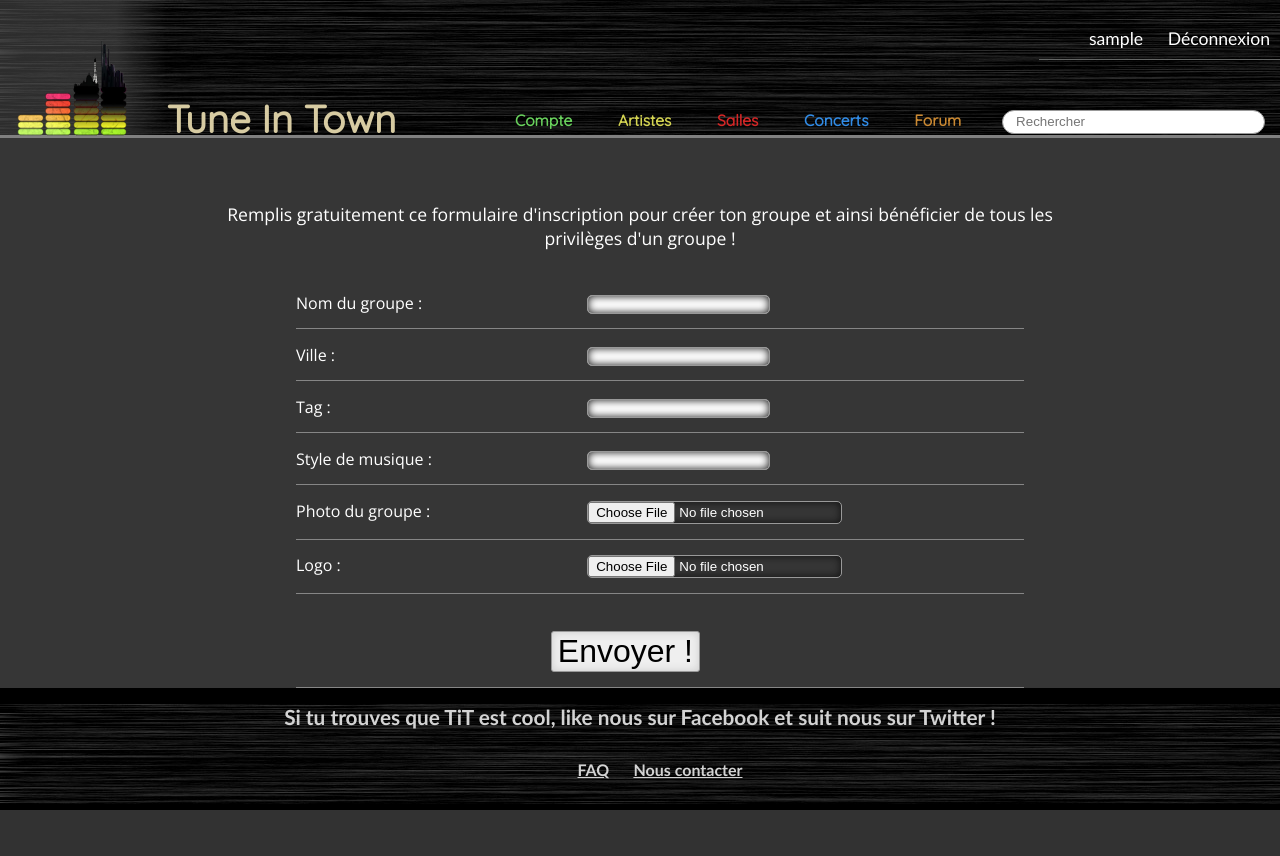
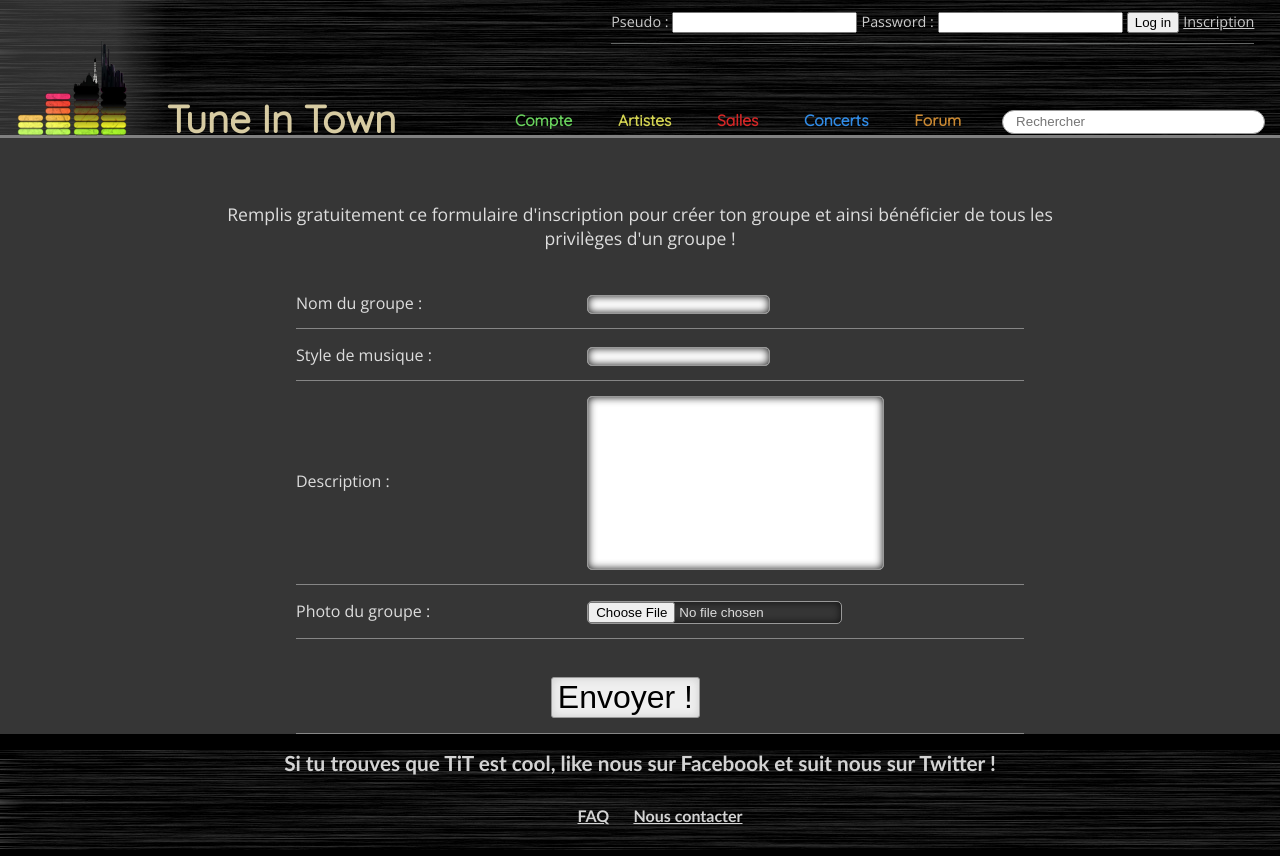
Before and after one commit to baptisteCapart/Site-Web, a PHP site: page /formulairegroupecontrolleur.php in a window 1280 px wide. Before the commit the page ends 810 px from the top, so only its background shows below. Run offline with PHP 8.4, Linux system fonts and the light colour scheme; the visitor is signed in with stand-in values (Sample User, id 1); some web fonts are replaced.

Commit message:
formulaire groupe operationnel en partie

```diff
--- a/controlleurs/formulairegroupecontrolleur.php
+++ b/controlleurs/formulairegroupecontrolleur.php
@@ -1,6 +1,26 @@
 <?php
 
+
+if(!empty($_POST['nomartiste']) AND !empty ($_POST['description']) AND !empty ($_POST['style']) AND !empty ($_POST['photogroupe'])){
+
 require ('../connectbdd.php');
+
+		$nomartiste = mysql_real_escape_string(htmlspecialchars($_POST['nomartiste']));
+		$style = mysql_real_escape_string(htmlspecialchars($_POST['style']));
+		$photogroupe = mysql_real_escape_string(htmlspecialchars($_POST['photogroupe']));
+		$description = mysql_real_escape_string(htmlspecialchars($_POST['description']));
+		$photogroupe ="";
+		if(!empty($_POST['photogroupe'])){
+		$photogroupe = mysql_real_escape_string(htmlspecialchars($_POST['photogroupe']));
+		}
+
+include ('../models/artistemodel.php');
+
+insert($nomartiste, $style ,$description, $photogroupe);
+
+
 include ('../views/formulairegroupe.php');
-
+}else{
+include ('../views/formulairegroupe.php');
+}
  ?>
--- a/views/bannierestyle.css
+++ b/views/bannierestyle.css
@@ -29,11 +29,10 @@
 }
 
 
-
-
-.login
+.form
 {
-	color: white;
+	color: #CACACA;
+	font-family: 'Open Sans' , sans-serif;
 }
 
 .container .form
@@ -41,18 +40,14 @@
 	float: right;
 	padding-top: 10px;
 	margin-right: 2%;
-		border-bottom: 1px solid #646665;
-		padding-bottom: 10px;
-
+	border-bottom: 1px solid #646665;
+	padding-bottom: 10px;
 
 }
 
 .container .form .login
 {
-	font-family: 'Open Sans' , sans-serif;
-	color: #A3A596;
 	font-size: 0.9em;
-
 }
 .container {
 	position: absolute;
@@ -64,10 +59,9 @@
 .sign_in a
 {
 	text-decoration: underline;
-	color : white;
+	color : #CACACA;
+	font-size: 0.9em;
 	font-family: 'Open Sans' , sans-serif;
-	font-size: 0.9em;
-	font-weight: bold;
 
 }
 
@@ -356,7 +350,7 @@
 
 .pseudo a
 {
-	color: white;
+	color: #B9B9B9;
 }
 
 .pseudo a:hover
--- a/views/formulairegroupe.php
+++ b/views/formulairegroupe.php
@@ -4,27 +4,23 @@
 
 		<div id="bienvenue">Remplis gratuitement ce formulaire d'inscription pour créer ton groupe et ainsi bénéficier de tous les privilèges d'un groupe !</div>
 		<div id="formulaire">
-		<form class ="form2" method="post" action="envoiformulaire.php">
+		<form class ="form2" method="post" action="../controlleurs/formulairegroupecontrolleur.php">
 			<ul>
 				<li>
-					<div class="nom_de_salle"><span>Nom du groupe : </span><input class = "textbox" type="text" name="Nom_de_salle" value=""/></div>
+					<div class="nom_de_salle"><span>Nom du groupe : </span><input class = "textbox" type="text" name="nomartiste" value=""/></div>
 
 				</li>
+
 				<li>
-					<div class="ville"><span>Ville : </span><input class = "textbox" type="text" name="ville" value=""/></div>
+					<div class="style"><span>Style de musique : </span><input class = "textbox" type="text" name="style" value=""/></div>
 				</li>
 				<li>
-					<div class="tag"><span>Tag : </span><input class = "textbox" type="text" name="tag" value=""/></div>
-				</li>
-				<li>
-					<div class="style"><span>Style de musique : </span><input class = "textbox" type="text" name="Style" value=""/></div>
+					<div class="description"><span>Description : </span><input class = "textarea" type="text" name="description" value=""/></div>
 				</li>
 				<li>
 					<div class="photogroupe"><span>Photo du groupe : </span><input class = "textbox" type="file" name="photogroupe" /></div>
 				</li>
-				<li>
-					<div class="logo"><span>Logo : </span><input class = "textbox" type="file" name="logo" /></div>
-				</li>
+
 				<li>
 					<input class = "envoyer" type="submit" value="Envoyer !"/>
 				</li>
--- a/views/formulairestyle.css
+++ b/views/formulairestyle.css
@@ -4,7 +4,7 @@
 	margin: 0;
 	padding: 0;
 	background-color: #363636;
-	color: white;
+	color: #DDDDDD;
 }
 
 html
@@ -35,12 +35,20 @@
 	margin-right: 20%;
 }
 
-.textbox
+.textbox, .textarea
 {
 	box-shadow: 0 0 9px #111 inset ;
 	border-radius: 5px;
 	border: solid 1px #999;
 }
+.textarea
+{
+	rows : 50;
+	cols : 4;
+	height: 170px;
+	width: 40%;
+}
+
 
 form ul li
 {
```
Also changed, not shown: models/artistemodel.php (added, +17 -0 lines).
